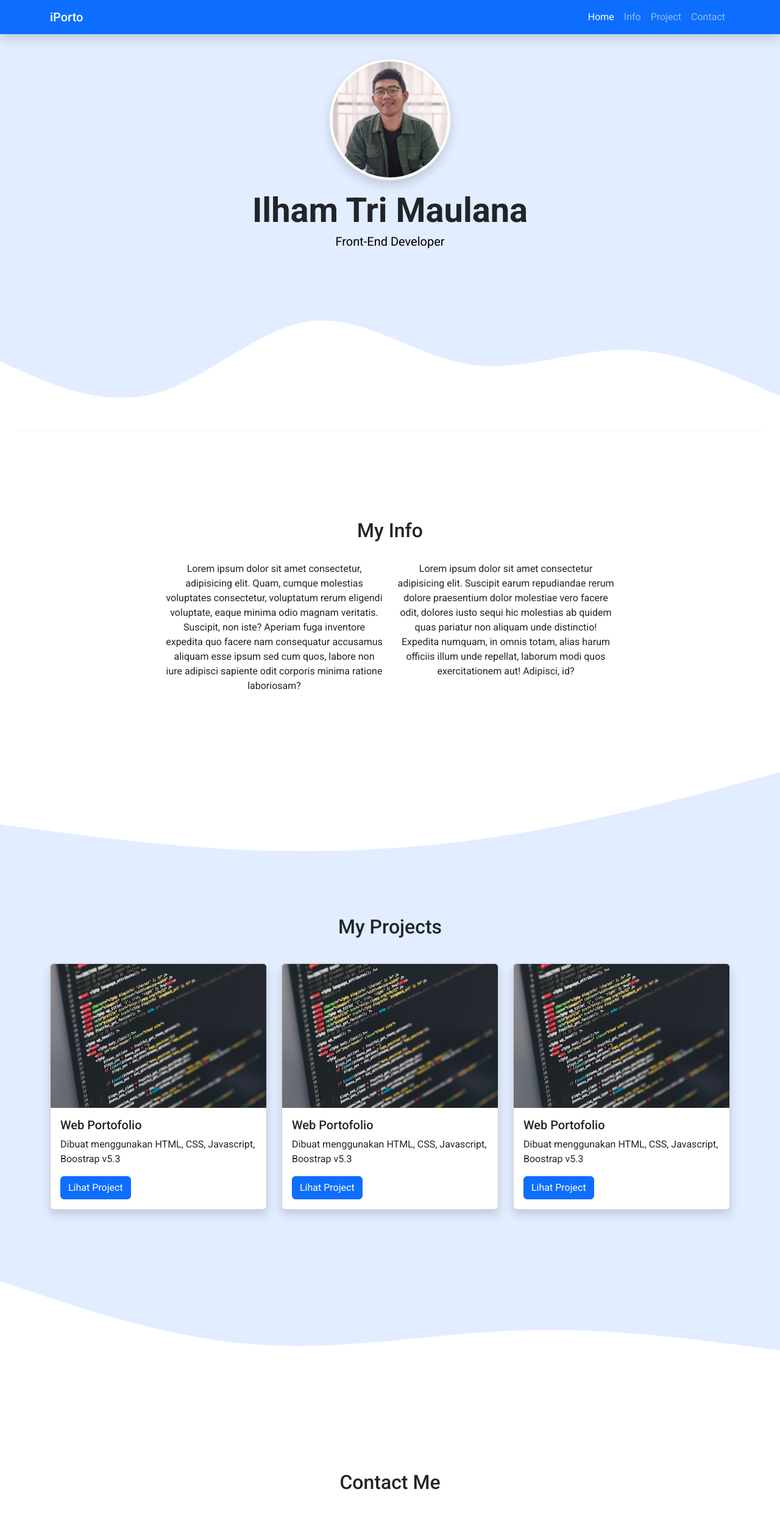
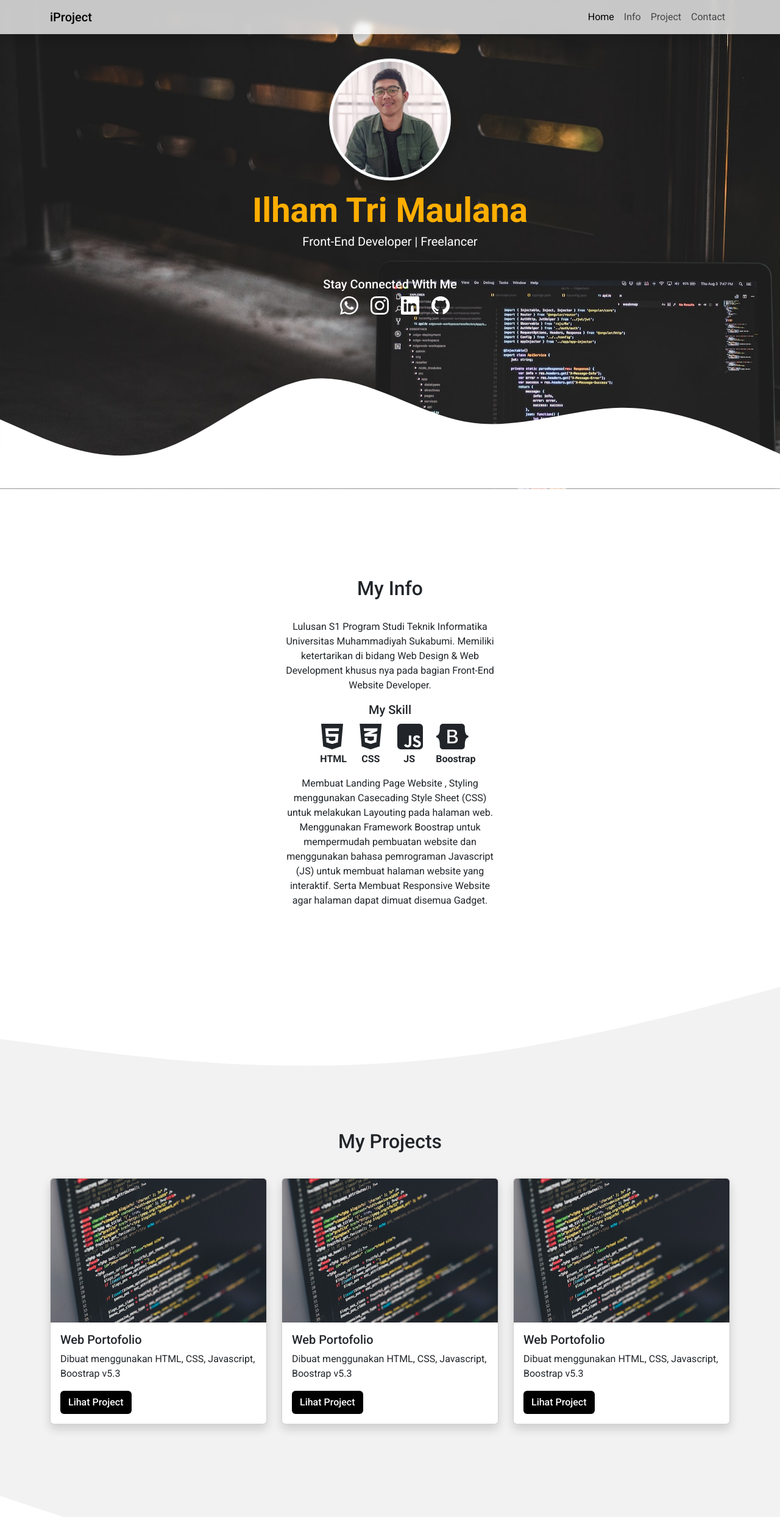
Before and after one commit to ilhamtrim/ilhamtrim.github.io, a website: page index.html in a window 1280 px wide. Shown: the top 2488 px of the page at 61% size. Drawn offline with nearby package versions, Linux system fonts and the light colour scheme.

Commit message:
mengganti warna dan update my info

```diff
--- a/index.html
+++ b/index.html
@@ -15,12 +15,14 @@
     <link rel="preconnect" href="https://fonts.googleapis.com">
     <link rel="preconnect" href="https://fonts.gstatic.com" crossorigin>
     <link href="https://fonts.googleapis.com/css2?family=Roboto:wght@300;400;500;700&display=swap" rel="stylesheet">
+    <!-- ====== Font Awesome Icon =========== -->
+    <script src="https://kit.fontawesome.com/d6add9fde3.js" crossorigin="anonymous"></script>
   </head>
   <body id="home">
     <!-- ================ Navbar ===================== -->
-    <nav class="navbar navbar-expand-lg navbar-dark bg-primary shadow fixed-top">
+    <nav class="navbar navbar-expand-lg shadow fixed-top">
         <div class="container">
-          <a class="navbar-brand" href="#">iPorto</a>
+          <a class="navbar-brand" href="#">iProject</a>
           <button class="navbar-toggler d-none d-md-block d-lg-none" type="button" data-bs-toggle="collapse" data-bs-target="#navbarNav" aria-controls="navbarNav" aria-expanded="false" aria-label="Toggle navigation">
             <span class="navbar-toggler-icon"></span>
           </button>
@@ -44,7 +46,7 @@
       </nav>
 <!-- ==================== Bottom Nav Mobile ================= -->
 <!-- Mobile Navbar -->
-<nav class="mnavbar navbar-expand d-md-none d-lg-none d-xl-none fixed-bottom">
+<nav class="mnavbar navbar-expand d-md-none d-lg-none d-xl-none fixed-bottom shadow-lg">
     <ul class="navbar-nav nav-justified w-100">
         <li class="nav-item">
             <a href="#home" class="nav-link"><i class="bi bi-house-door-fill"></i>
@@ -69,7 +71,12 @@
     <section class="jumbotron text-center">
             <img src="src/img/me-green.PNG" alt="iham" width="200px" class="img-thumbnail shadow">
             <h1 class="display-4 ">Ilham Tri Maulana</h1>
-            <p class="lead">Front-End Developer</p>
+            <p class="lead">Front-End Developer | Freelancer</p>
+            <h5 class="text-center">Stay Connected With Me</h5>
+            <a href="https://wa.me/6281280341392"><i class="bi bi-whatsapp"></i></a>
+            <a href="https://www.instagram.com/ilhamtrim/"><i class="bi bi-instagram"></i></a>
+            <a href="https://www.linkedin.com/in/ilham-tri-maulana-3a9250278/"><i class="bi bi-linkedin"></i></a>
+            <a href="https://github.com/ilhamtrim"><i class="bi bi-github"></i></a>
             <svg xmlns="http://www.w3.org/2000/svg" viewBox="0 0 1440 320"><path fill="#fff" fill-opacity="1" d="M0,192L48,213.3C96,235,192,277,288,250.7C384,224,480,128,576,117.3C672,107,768,181,864,197.3C960,213,1056,171,1152,170.7C1248,171,1344,213,1392,234.7L1440,256L1440,320L1392,320C1344,320,1248,320,1152,320C1056,320,960,320,864,320C768,320,672,320,576,320C480,320,384,320,288,320C192,320,96,320,48,320L0,320Z"></path></svg>
     </section>
 
@@ -79,14 +86,33 @@
                 <h2 class="text-center pb-4">My Info</h2>
             <div class="row justify-content-center text-center">
                 <div class="col-md-4">
-                    <p>Lorem ipsum dolor sit amet consectetur, adipisicing elit. Quam, cumque molestias voluptates consectetur, voluptatum rerum eligendi voluptate, eaque minima odio magnam veritatis. Suscipit, non iste? Aperiam fuga inventore expedita quo facere nam consequatur accusamus aliquam esse ipsum sed cum quos, labore non iure adipisci sapiente odit corporis minima ratione laboriosam?</p>
-                </div>
-                <div class="col-md-4">
-                    <p>Lorem ipsum dolor sit amet consectetur adipisicing elit. Suscipit earum repudiandae rerum dolore praesentium dolor molestiae vero facere odit, dolores iusto sequi hic molestias ab quidem quas pariatur non aliquam unde distinctio! Expedita numquam, in omnis totam, alias harum officiis illum unde repellat, laborum modi quos exercitationem aut! Adipisci, id?</p>
+                    <p>Lulusan S1 Program Studi Teknik Informatika Universitas Muhammadiyah Sukabumi. Memiliki ketertarikan di bidang Web Design & Web Development khusus nya pada bagian Front-End Website Developer.
+                    </p>
+                    <h5>My Skill</h5>
+                    <div class="row d-flex justify-content-center">
+                      <div class="col-2">
+                        <i class="fa-brands fa-html5"></i>
+                        <p class="fw-bold">HTML</p>
+                      </div>
+                      <div class="col-2">
+                        <i class="fa-brands fa-css3-alt"></i>
+                        <p class="fw-bold">CSS</p>
+                      </div>
+                      <div class="col-2">
+                        <i class="fa-brands fa-square-js"></i>
+                        <p class="fw-bold">JS</p>
+                      </div>
+                      <div class="col-2">
+                        <i class="fa-brands fa-bootstrap"></i>
+                        <p class="fw-bold">Boostrap</p>
+                      </div>
+
+                    </div>
+                    <p>Membuat Landing Page Website , Styling menggunakan Casecading Style Sheet (CSS) untuk melakukan Layouting pada halaman web. Menggunakan Framework Boostrap untuk mempermudah pembuatan website dan menggunakan bahasa pemrograman Javascript (JS) untuk membuat halaman website yang interaktif. Serta Membuat Responsive Website agar halaman dapat dimuat disemua Gadget.</p>
                 </div>
             </div>
         </div>
-        <svg xmlns="http://www.w3.org/2000/svg" viewBox="0 0 1440 320"><path fill="#e2edff" fill-opacity="1" d="M0,224L80,234.7C160,245,320,267,480,272C640,277,800,267,960,240C1120,213,1280,171,1360,149.3L1440,128L1440,320L1360,320C1280,320,1120,320,960,320C800,320,640,320,480,320C320,320,160,320,80,320L0,320Z"></path></svg>
+        <svg xmlns="http://www.w3.org/2000/svg" viewBox="0 0 1440 320"><path fill="#f2f2f2" fill-opacity="1" d="M0,224L80,234.7C160,245,320,267,480,272C640,277,800,267,960,240C1120,213,1280,171,1360,149.3L1440,128L1440,320L1360,320C1280,320,1120,320,960,320C800,320,640,320,480,320C320,320,160,320,80,320L0,320Z"></path></svg>
     </section>
 
 <!-- ================== Project ======================== -->
@@ -104,7 +130,7 @@
                     <div class="card-body">
                       <h5 class="card-title">Web Portofolio</h5>
                       <p class="card-text">Dibuat menggunakan HTML, CSS, Javascript, Boostrap v5.3</p>
-                      <a href="#" class="btn btn-primary">Lihat Project</a>
+                      <a href="#" class="btn">Lihat Project</a>
                     </div>
                   </div>
             </div>
@@ -114,7 +140,7 @@
                     <div class="card-body">
                       <h5 class="card-title">Web Portofolio</h5>
                       <p class="card-text">Dibuat menggunakan HTML, CSS, Javascript, Boostrap v5.3</p>
-                      <a href="#" class="btn btn-primary">Lihat Project</a>
+                      <a href="#" class="btn">Lihat Project</a>
                     </div>
                   </div>
             </div>
@@ -124,7 +150,7 @@
                     <div class="card-body">
                       <h5 class="card-title">Web Portofolio</h5>
                       <p class="card-text">Dibuat menggunakan HTML, CSS, Javascript, Boostrap v5.3</p>
-                      <a href="#" class="btn btn-primary">Lihat Project</a>
+                      <a href="#" class="btn">Lihat Project</a>
                     </div>
                   </div>
             </div>
@@ -162,8 +188,8 @@
                         <label for="pesan" class="form-label">Pesan</label>
                         <textarea class="form-control" id="pesan" rows="3" name="pesan"></textarea>
                       </div>
-                    <button type="submit" class="btn btn-primary btn-kirim">Kirim</button>
-                    <button class="btn btn-primary btn-loading d-none" type="button" disabled>
+                    <button type="submit" class="btn btn-kirim">Kirim</button>
+                    <button class="btn btn-loading d-none" type="button" disabled>
                         <span class="spinner-border spinner-border-sm" aria-hidden="true"></span>
                         <span role="status">Memuat...</span>
                       </button>
@@ -172,10 +198,10 @@
             </div>
         </div>
     </div>
-    <svg xmlns="http://www.w3.org/2000/svg" viewBox="0 0 1440 320"><path fill="#0d6efd" fill-opacity="1" d="M0,224L48,213.3C96,203,192,181,288,165.3C384,149,480,139,576,160C672,181,768,235,864,250.7C960,267,1056,245,1152,229.3C1248,213,1344,203,1392,197.3L1440,192L1440,320L1392,320C1344,320,1248,320,1152,320C1056,320,960,320,864,320C768,320,672,320,576,320C480,320,384,320,288,320C192,320,96,320,48,320L0,320Z"></path></svg>
+    <svg xmlns="http://www.w3.org/2000/svg" viewBox="0 0 1440 320"><path fill="#a1a1a1" fill-opacity="1" d="M0,224L48,213.3C96,203,192,181,288,165.3C384,149,480,139,576,160C672,181,768,235,864,250.7C960,267,1056,245,1152,229.3C1248,213,1344,203,1392,197.3L1440,192L1440,320L1392,320C1344,320,1248,320,1152,320C1056,320,960,320,864,320C768,320,672,320,576,320C480,320,384,320,288,320C192,320,96,320,48,320L0,320Z"></path></svg>
     </section>
 <!-- ================== Footer ========================== -->
-    <footer class="bg-primary text-center text-white p-5">
+    <footer class="text-center text-white p-5">
         <p>Created by <a href="https://www.instagram.com/ilhamtrim/" class="text-white fw-bold"><i class="bi bi-instagram"></i> Ilham Tri Maulana</a></p>
     </footer>
 
--- a/src/css/style.css
+++ b/src/css/style.css
@@ -3,18 +3,23 @@ body {
     font-weight: 400;
 }
 
+.navbar {
+    color: #393939;
+    backdrop-filter: blur(4px);
+    background-color: #ffffffc0;
+}
 .navbar-brand {
     font-weight: 500;
 }
 
 .mnavbar {
-    background-color: #ffffff;
-    color: #0d6efd ;
+    background-color: #ffffff8f;
+    color: #000000 ;
     border-top-right-radius: 30px;
     border-top-left-radius: 30px;
-    height: 4.1rem;
-    border-top-style: solid;
-    border-color: #0d6efd;
+    height: 4rem;
+    backdrop-filter: blur(4px);
+
 }
 
 .mnavbar i {
@@ -23,13 +28,13 @@ body {
 
 .mnavbar p {
     font-size: 12px;
+    font-weight: 500;
+    padding-top: -2rem;
 }
 
 .jumbotron {
     padding-top: 6rem;
-    background-color: #e2edff;
-    border-bottom-left-radius:30px ;
-    border-bottom-right-radius:30px ;
+    background-image: url(/src/img/bg-jumbotron.jpg);
     line-height: 0.5cm;
 }
 
@@ -40,13 +45,31 @@ body {
 .jumbotron h1 {
     font-weight: 700;
     padding-top: 1rem;
+    color: #ffae00;
 
 }
 
 .jumbotron p {
     font-weight: 400;
-    color:#000;
+    color:#fff;
     ;
+}
+
+.jumbotron a {
+    font-size: 30px;
+    padding-left: 1rem;
+    color: #fff;
+}
+
+.jumbotron a:hover {
+    color: #514d4d;
+    transition: ease;
+    transition-duration: 0.5ms;
+}
+
+.jumbotron h5 {
+    padding-top: 2rem;
+    color: #fff;
 }
 
 section {
@@ -55,11 +78,34 @@ section {
 
 .info   {
     margin-top: 4rem;
+    position: relative;
+    z-index: 999;
+}
+
+.info i {
+    font-size: 3rem;
+}
+
+.info img {
+    position: absolute;
+    z-index: -1;
+    opacity: 0.2;
 }
 
 .project {
     padding-top: 4rem;
-    background-color: #e2edff;
+    background-color: #f2f2f2;
+}
+
+.project a {
+    background-color: #000000;
+    color: #fff;
+    font-weight: 500;
+}
+
+.project a:hover {
+    background-color: #656565;
+    color: #fff;
 }
 
 .project h2 {
@@ -75,6 +121,22 @@ section {
     padding: 2rem;
 }
 
+.contact .btn-kirim {
+    background-color: #000000;
+    color: #fff;
+    font-weight: 500;
+}
+
+.contact .btn-kirim:hover {
+    background-color: #686868;
+    color: #fff;
+    font-weight: 500;
+}
+
 footer a {
     text-decoration: none;
 }
+
+footer {
+    background-color: #a1a1a1;
+}
```
Also changed, not shown: src/img/bg-jumbotron.jpg (added), src/img/html5.svg (added).
